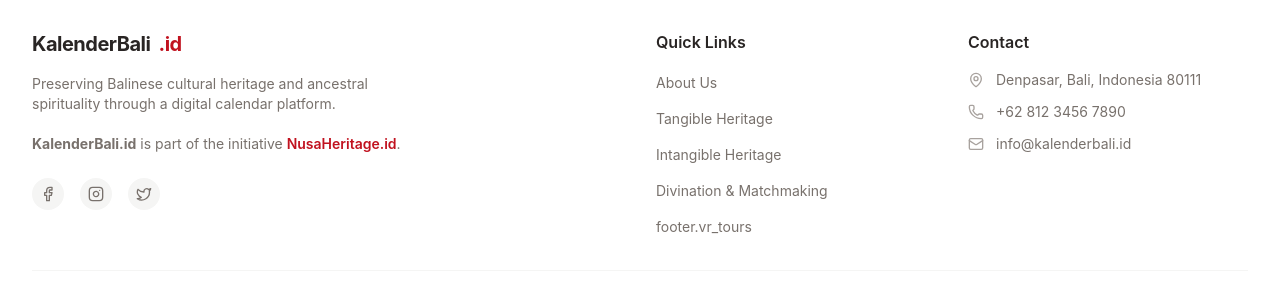
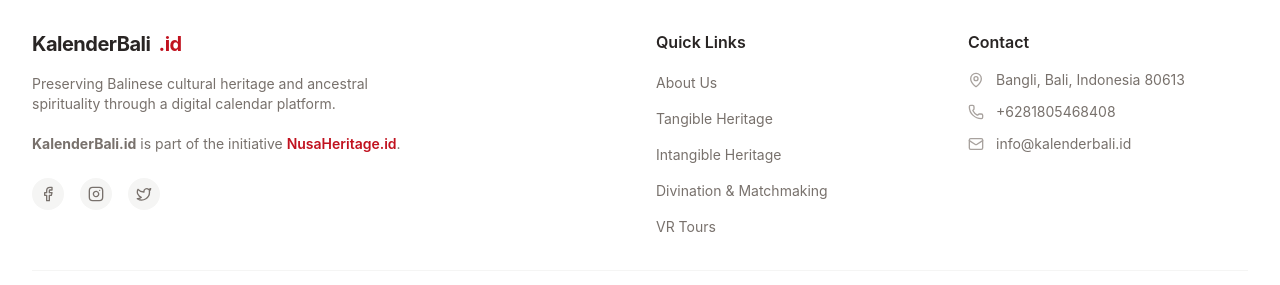
Before and after one commit to goesmvn/KalenderBali2026, a React (Vite) app in the folder app/: page / in a window 1280 px wide. Shown: the part 1461-1746 px from the top of the page. Built offline with nearby package versions, Linux system fonts and the light colour scheme; no server answers.

Commit message:
fix: add footer.vr_tours translation & update contact info to Bangli

```diff
--- a/app/src/components/Footer.tsx
+++ b/app/src/components/Footer.tsx
@@ -53,11 +53,11 @@
                         <ul className="space-y-3">
                             <li className="flex items-start gap-3">
                                 <MapPin className="w-4 h-4 text-stone-400 mt-0.5 shrink-0" />
-                                <span className="text-sm text-stone-500">Denpasar, Bali, Indonesia 80111</span>
+                                <span className="text-sm text-stone-500">Bangli, Bali, Indonesia 80613</span>
                             </li>
                             <li className="flex items-center gap-3">
                                 <Phone className="w-4 h-4 text-stone-400 shrink-0" />
-                                <span className="text-sm text-stone-500">+62 812 3456 7890</span>
+                                <span className="text-sm text-stone-500">+6281805468408</span>
                             </li>
                             <li className="flex items-center gap-3">
                                 <Mail className="w-4 h-4 text-stone-400 shrink-0" />
--- a/app/src/i18n/locales/en.json
+++ b/app/src/i18n/locales/en.json
@@ -220,6 +220,7 @@
         "tangible": "Tangible Heritage",
         "intangible": "Intangible Heritage",
         "matchmaking": "Divination & Matchmaking",
+        "vr_tours": "VR Tours",
         "contact": "Contact",
         "copyright": "Made with ❤️ for cultural preservation.",
         "privacy": "Privacy Policy",
--- a/app/src/i18n/locales/id.json
+++ b/app/src/i18n/locales/id.json
@@ -220,6 +220,7 @@
         "tangible": "Warisan Budaya Benda",
         "intangible": "Warisan Tak Benda",
         "matchmaking": "Ramalan & Perjodohan",
+        "vr_tours": "VR Tours",
         "contact": "Kontak",
         "copyright": "Dibuat dengan ❤️ untuk pelestarian budaya.",
         "privacy": "Kebijakan Privasi",
--- a/app/src/i18n/locales/ja.json
+++ b/app/src/i18n/locales/ja.json
@@ -220,6 +220,7 @@
         "tangible": "有形文化遺産",
         "intangible": "無形文化遺産",
         "matchmaking": "占いと縁結び",
+        "vr_tours": "VRツアー",
         "contact": "お問い合わせ",
         "copyright": "文化保存のために❤️で作られました。",
         "privacy": "プライバシーポリシー",
--- a/app/src/i18n/locales/ru.json
+++ b/app/src/i18n/locales/ru.json
@@ -220,6 +220,7 @@
         "tangible": "Материальное наследие",
         "intangible": "Нематериальное наследие",
         "matchmaking": "Гадания и совместимость",
+        "vr_tours": "VR-туры",
         "contact": "Контакты",
         "copyright": "Сделано с ❤️ для сохранения культуры.",
         "privacy": "Политика конфиденциальности",
--- a/app/src/i18n/locales/zh.json
+++ b/app/src/i18n/locales/zh.json
@@ -220,6 +220,7 @@
         "tangible": "有形文化遗产",
         "intangible": "非物质文化遗产",
         "matchmaking": "占卜与相亲",
+        "vr_tours": "虚拟现实之旅",
         "contact": "联系我们",
         "copyright": "为文化保护而用 ❤️ 制作。",
         "privacy": "隐私政策",
```
